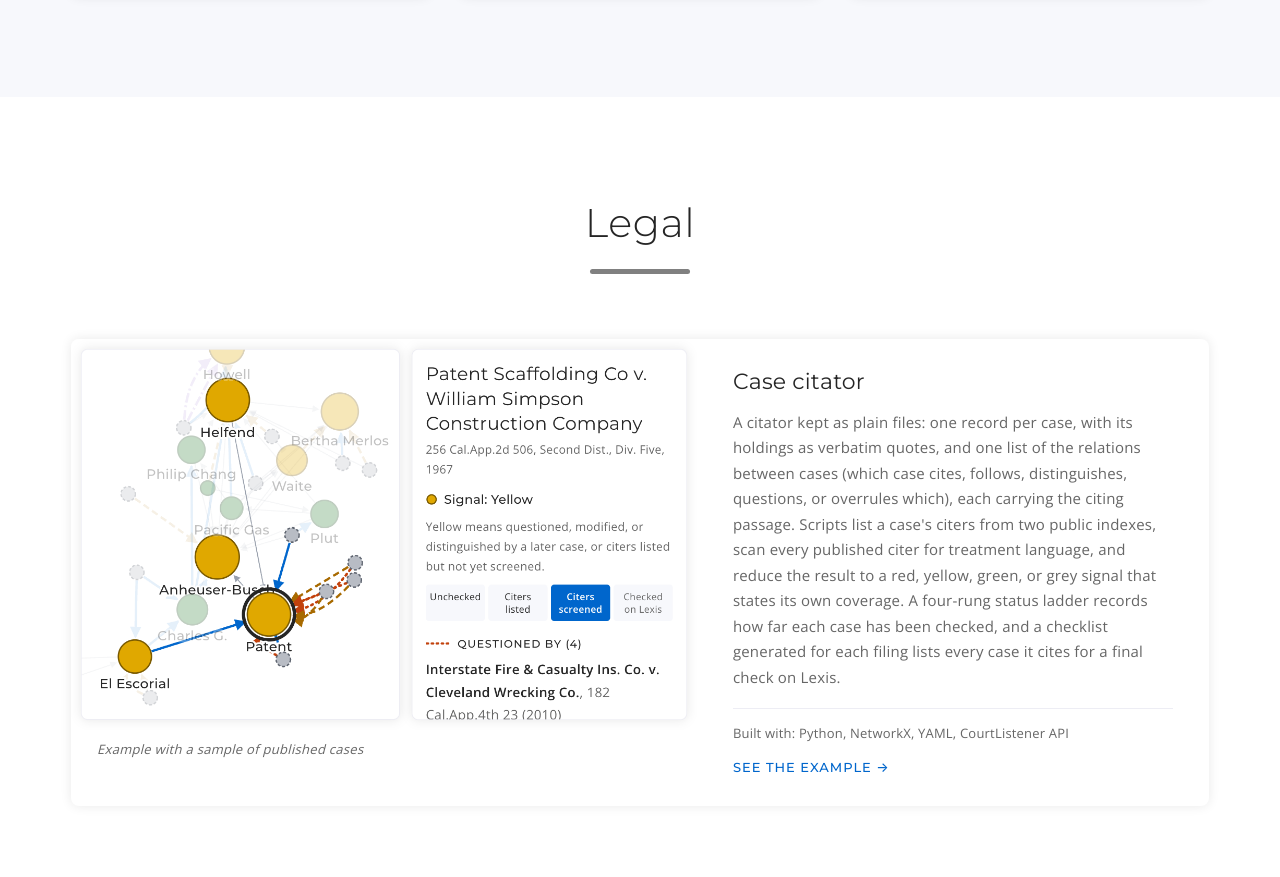
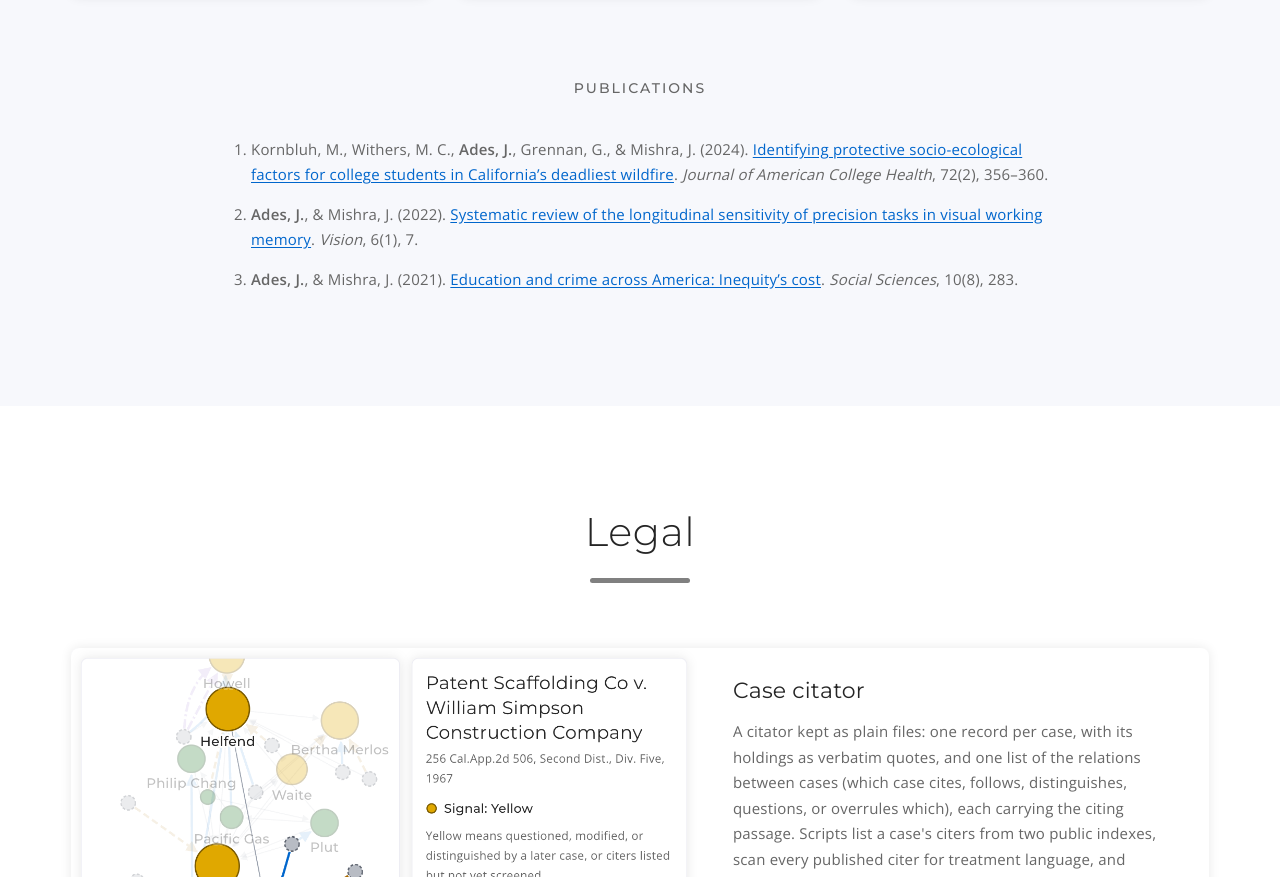
Before and after one commit to Jades1/Jades1.github.io, a plain HTML site: page index.html in a window 1280 px wide. Shown: the part 4306-5183 px from the top of the page. Drawn offline with Linux system fonts and the light colour scheme.

Commit message:
Add a Publications list at the bottom of Data Science
Co-Authored-By: Claude Opus 5.5 <noreply@anthropic.com>

```diff
--- a/index.html
+++ b/index.html
@@ -256,6 +256,11 @@ a:focus-visible, button:focus-visible { outline: 3px solid var(--focus); outline
   color: var(--text);
 }
 .cards.skills article { border-top: 3px solid var(--primary); }
+/* Publications: a plain citation list under the Data Science cards */
+.cards + .subhead#publications { margin-top: 80px; }
+.pubs { max-width: 820px; margin: 0 auto; padding-left: 1.4em; font-size: 15px; line-height: 1.7; }
+.pubs li { margin-bottom: 14px; }
+.pubs b { font-weight: 600; }
 .cards.skills h4 {
   color: var(--heading); font-family: var(--font-head); font-size: 17px; line-height: 1.4; font-weight: 500;
   padding: 0 22px; margin: 20px 0 8px;
@@ -450,6 +455,12 @@ footer .footer-links a:hover { color: var(--primary); text-decoration: underline
       </article>
       <!-- TODO: ace_thresholds left out pending a description from James. -->
       </div>
+      <h3 class="subhead" id="publications">Publications</h3>
+      <ol class="pubs">
+        <li>Kornbluh, M., Withers, M. C., <b>Ades, J.</b>, Grennan, G., &amp; Mishra, J. (2024). <a href="https://doi.org/10.1080/07448481.2022.2047706" rel="noopener">Identifying protective socio-ecological factors for college students in California&rsquo;s deadliest wildfire</a>. <i>Journal of American College Health</i>, 72(2), 356&ndash;360.</li>
+        <li><b>Ades, J.</b>, &amp; Mishra, J. (2022). <a href="https://doi.org/10.3390/vision6010007" rel="noopener">Systematic review of the longitudinal sensitivity of precision tasks in visual working memory</a>. <i>Vision</i>, 6(1), 7.</li>
+        <li><b>Ades, J.</b>, &amp; Mishra, J. (2021). <a href="https://doi.org/10.3390/socsci10080283" rel="noopener">Education and crime across America: Inequity&rsquo;s cost</a>. <i>Social Sciences</i>, 10(8), 283.</li>
+      </ol>
     </div>
   </section>
   <section class="section" id="legal" aria-labelledby="legal-h">
```
Also changed, not shown: 1 other file.
